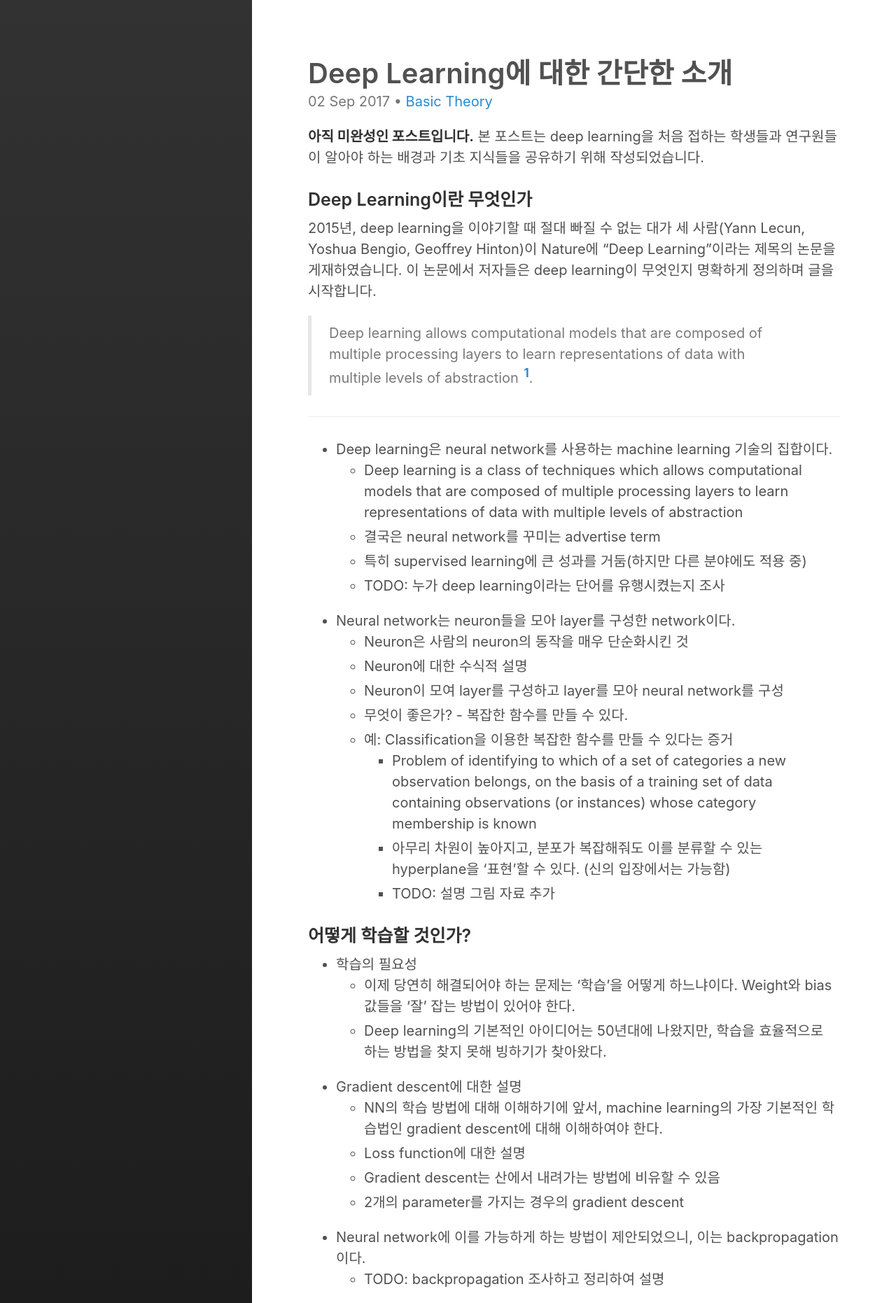
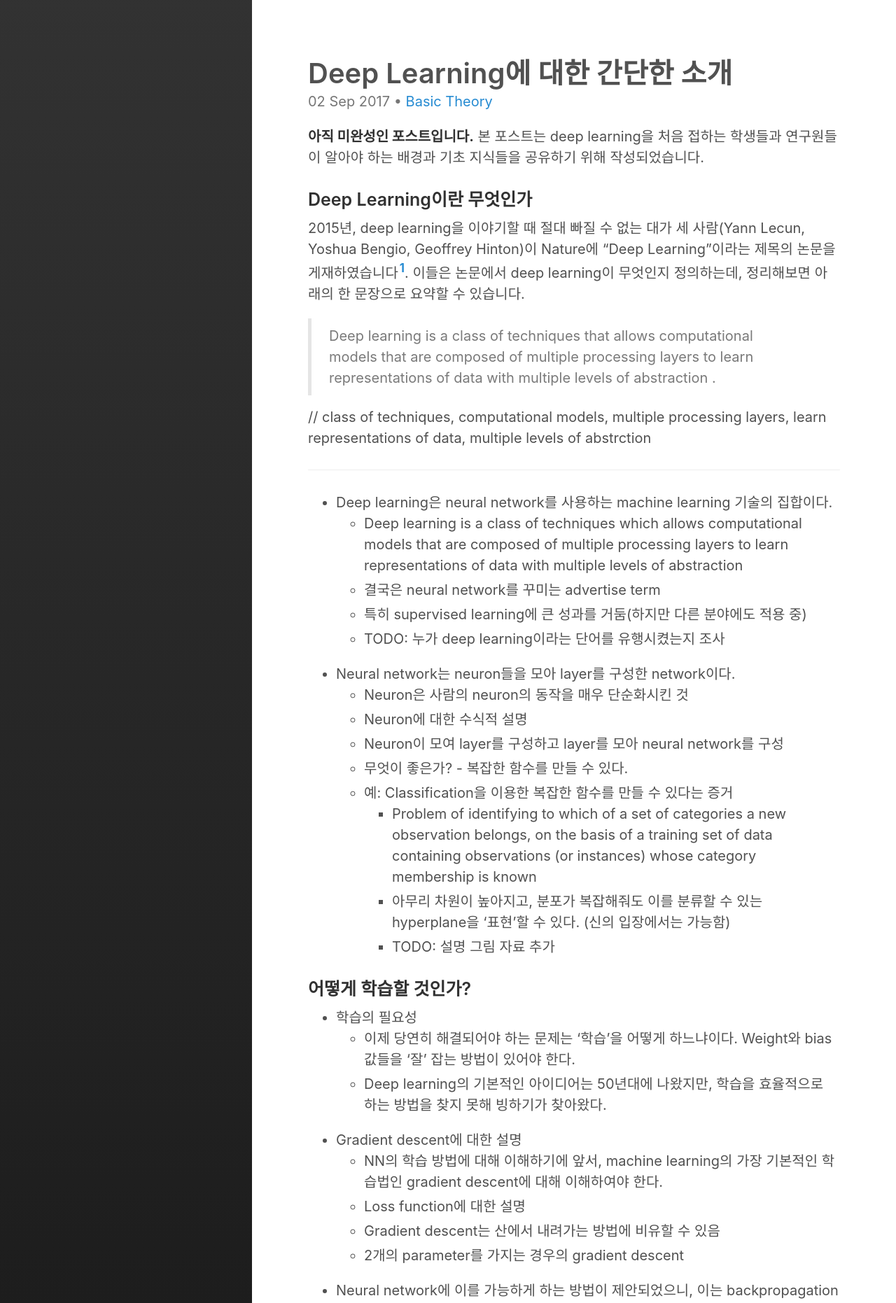
Before and after one commit to shnoh171/shnoh171.github.io, a Jekyll site: the page built from _posts/2017-09-02-introduction-to-deep-learning.md, in a window 1280 px wide. Shown: the top 1862 px of the page at 70% size. Built offline with Jekyll 4.4.1, drawn with Linux system fonts in a browser that asks for light colours.

Commit message:
Update introduction-to-deep-learning

```diff
--- a/_posts/2017-09-02-introduction-to-deep-learning.md
+++ b/_posts/2017-09-02-introduction-to-deep-learning.md
@@ -7,11 +7,11 @@ categories:
 **아직 미완성인 포스트입니다.** 본 포스트는 deep learning을 처음 접하는 학생들과 연구원들이 알아야 하는 배경과 기초 지식들을 공유하기 위해 작성되었습니다.
 
 ### Deep Learning이란 무엇인가
-2015년, deep learning을 이야기할 때 절대 빠질 수 없는 대가 세 사람(Yann Lecun, Yoshua Bengio, Geoffrey Hinton)이 Nature에 "Deep Learning"이라는 제목의 논문을 게재하였습니다. 이 논문에서 저자들은 deep learning이 무엇인지 명확하게 정의하며 글을 시작합니다.
+2015년, deep learning을 이야기할 때 절대 빠질 수 없는 대가 세 사람(Yann Lecun, Yoshua Bengio, Geoffrey Hinton)이 Nature에 "Deep Learning"이라는 제목의 논문을 게재하였습니다[^LeCun15]. 이들은 논문에서 deep learning이 무엇인지 정의하는데, 정리해보면 아래의 한 문장으로 요약할 수 있습니다.
 
->Deep learning allows computational models that are composed of multiple processing layers to learn representations of data with multiple levels of abstraction [^LeCun15].
+>Deep learning is a class of techniques that allows computational models that are composed of multiple processing layers to learn representations of data with multiple levels of abstraction .
 
-
+// class of techniques, computational models, multiple processing layers, learn representations of data, multiple levels of abstrction
 
 ---
 * Deep learning은 neural network를 사용하는 machine learning 기술의 집합이다.
```
